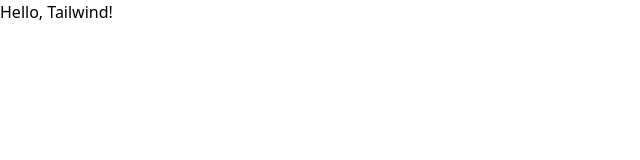
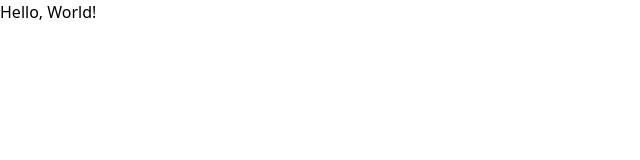
Before and after one commit to JVitoroliv3ira/web-application-template, an Angular app in the folder web/: page /authentication/register in a window 1280 px wide. Before the commit this address led to /. Shown: the top 160 px of the page, without its empty margins (0-640 px from the left). Built offline with nearby package versions, Linux system fonts and the light colour scheme.

Commit message:
feature(frontend): Adiciona pagina de register na aplicacao

```diff
--- a/web/src/app/app-routing.module.ts
+++ b/web/src/app/app-routing.module.ts
@@ -1,7 +1,17 @@
 import { NgModule } from '@angular/core';
 import { RouterModule, Routes } from '@angular/router';
 
-const routes: Routes = [];
+const routes: Routes = [
+  {
+    path: '',
+    redirectTo: 'authentication',
+    pathMatch: 'full'
+  },
+  {
+    path: 'authentication',
+    loadChildren: () => import("./modules/authentication/authentication.module").then(m => m.AuthenticationModule)
+  }
+];
 
 @NgModule({
   imports: [RouterModule.forRoot(routes)],
--- a/web/src/app/app.component.html
+++ b/web/src/app/app.component.html
@@ -1,3 +1 @@
-<div class="text-center bg-blue-500 text-white p-4">
-  <h1 class="text-2xl">Hello, Tailwind!</h1>
-</div>
+<router-outlet></router-outlet>
--- a/web/src/app/modules/authentication/authentication-routing.module.ts
+++ b/web/src/app/modules/authentication/authentication-routing.module.ts
@@ -1,10 +1,26 @@
 import { NgModule } from '@angular/core';
 import { RouterModule, Routes } from '@angular/router';
+import { PageRegisterComponent } from './pages/page-register/page-register.component';
 
-const routes: Routes = [];
+const routes: Routes = [
+  {
+    path: '',
+    redirectTo: 'register',
+    pathMatch: 'full'
+  },
+  {
+    path: '',
+    children: [
+      {
+        path: 'register',
+        component: PageRegisterComponent
+      }
+    ]
+  }
+];
 
 @NgModule({
-  imports: [RouterModule.forRoot(routes)],
+  imports: [RouterModule.forChild(routes)],
   exports: [RouterModule]
 })
 export class AuthenticationRoutingModule { }
--- a/web/src/app/modules/authentication/authentication.module.ts
+++ b/web/src/app/modules/authentication/authentication.module.ts
@@ -1,11 +1,14 @@
 import { NgModule } from '@angular/core';
 import { CommonModule } from '@angular/common';
 import { AuthenticationRoutingModule } from './authentication-routing.module';
+import { PageRegisterComponent } from './pages/page-register/page-register.component';
 
 
 
 @NgModule({
-  declarations: [],
+  declarations: [
+    PageRegisterComponent
+  ],
   imports: [
     CommonModule,
     AuthenticationRoutingModule
--- /dev/null
+++ b/web/src/app/modules/authentication/pages/page-register/page-register.component.html
@@ -0,0 +1 @@
+<p>Hello, World!</p>
```
Also changed, not shown: web/src/app/modules/authentication/pages/page-register/page-register.component.ts (added, +9 -0 lines).
